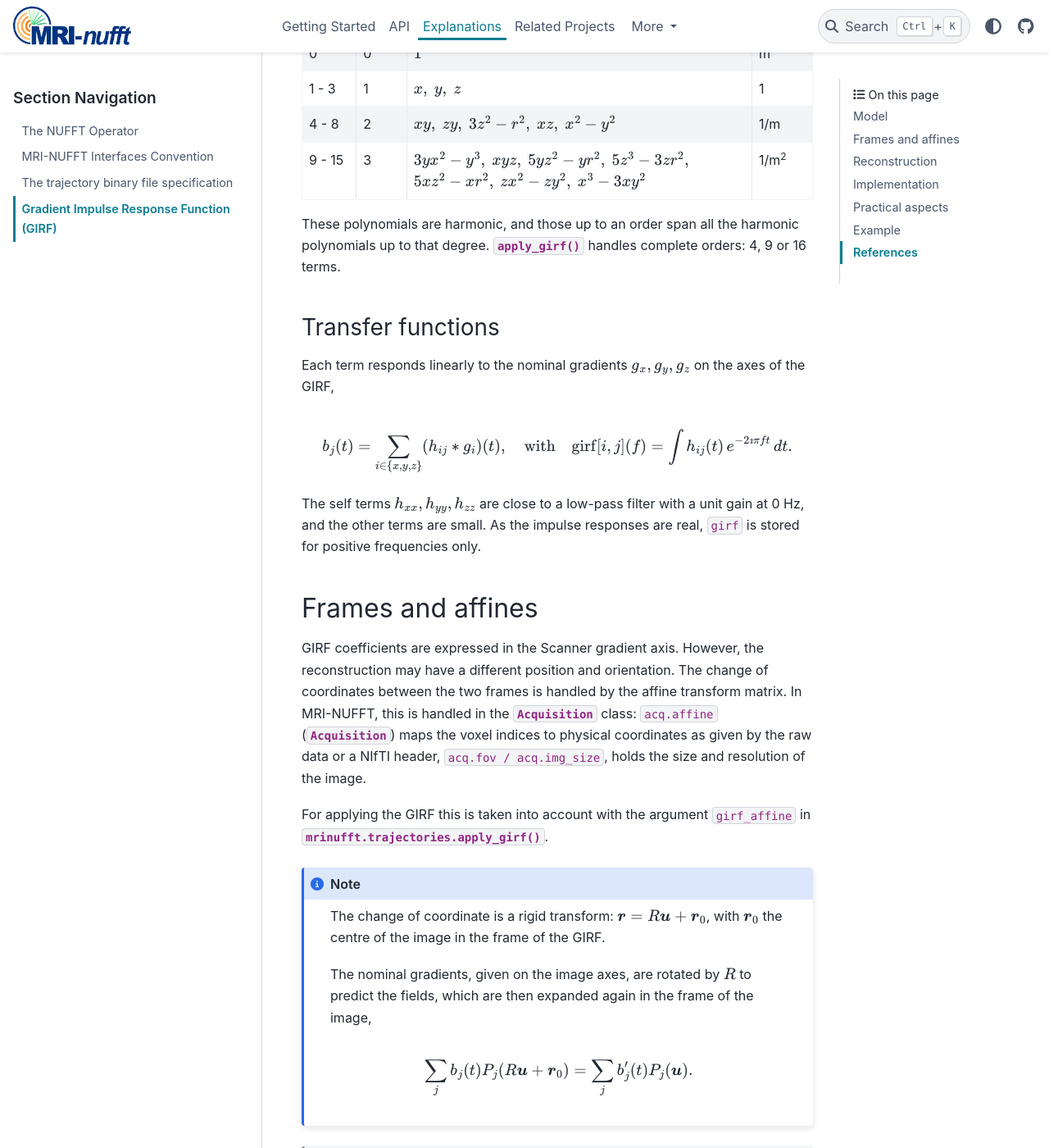
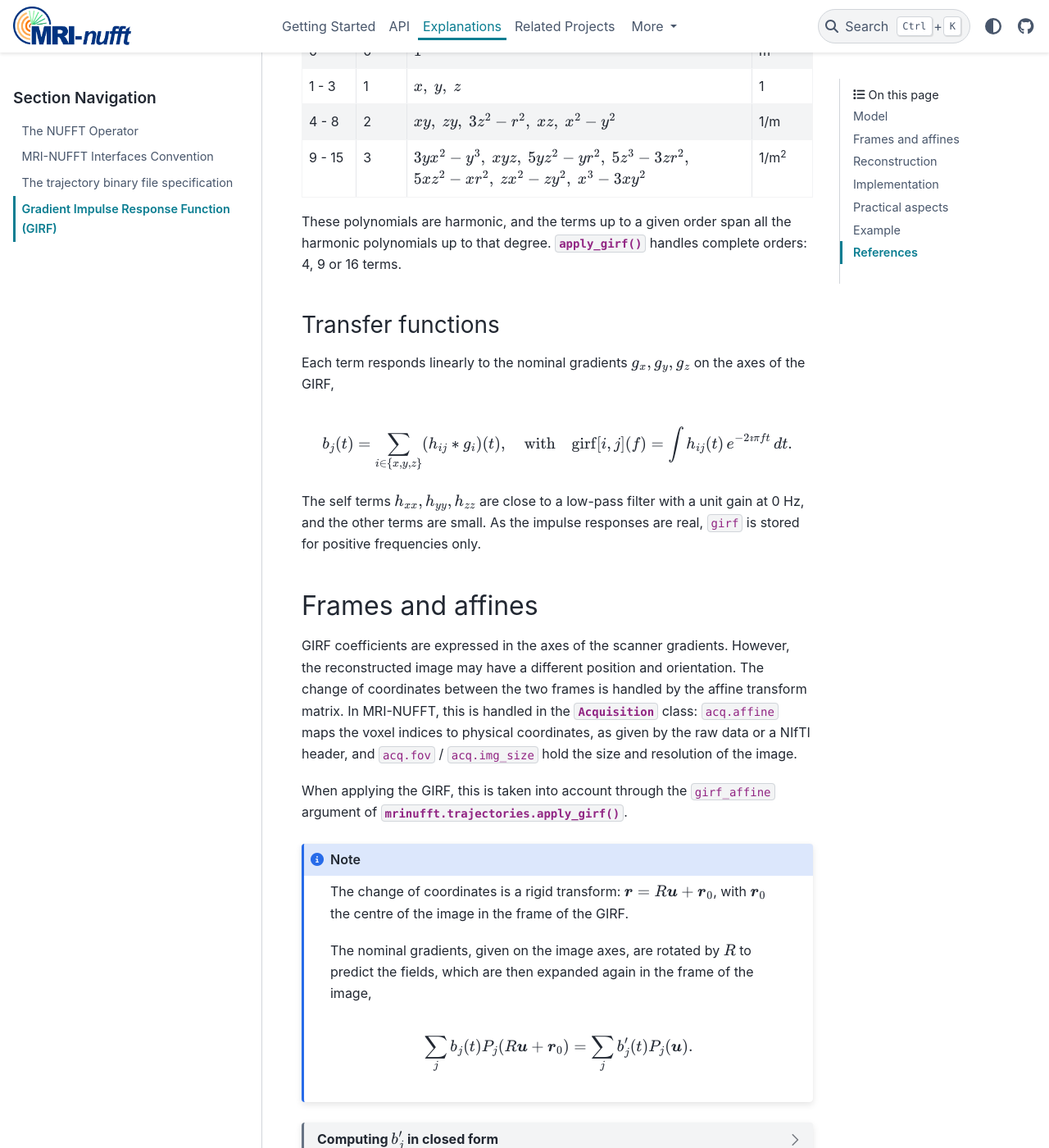
Before and after one commit to mind-inria/mri-nufft, a Sphinx documentation site: the page built from docs/explanations/girf.rst, in a window 1280 px wide and 1400 px high, scrolled down 1716 px. Shown: the whole window at 82% size. Built offline with Sphinx 7.4.7 and the PyData theme 0.15.4, drawn with Linux system fonts in a browser that asks for light colours; pages that are not in the unit, such as notebooks, are missing from menus; some of the changed text lies outside the part shown.

Commit message:
fix a bunch of grammar

```diff
--- a/docs/explanations/girf.rst
+++ b/docs/explanations/girf.rst
@@ -12,18 +12,18 @@
 For non-Cartesian trajectories, reconstructing with the nominal k-space
 positions then causes blurring, shading or ghosting.
 
-These imperfection are typically modeled as Linear Time Invariant (LTI) system, and we
-model them using the gradient impulse
-response function (GIRF) [Van13]_ [Add12]_.
+These imperfections are typically modeled as a linear time-invariant (LTI)
+system, characterized by the gradient impulse response function (GIRF)
+[Van13]_ [Add12]_.
 
 .. note::
 
-   In mri-nufft, the GIRF can be read and apply with the following functions:
+   In mri-nufft, the GIRF can be read and applied with the following functions:
 
-   - :func:`mrinufft.trajectories.apply_girf` to correct for these imperfections.
-   - :func:`mrinufft.io.read_girf` reads the GIRF (tailored to the Skope system in used at Neurospin)
+   - :func:`mrinufft.trajectories.apply_girf` corrects the trajectory for these imperfections.
+   - :func:`mrinufft.io.read_girf` reads the GIRF (tailored to the Skope system in use at NeuroSpin).
    - :func:`mrinufft.extras.compute_girf_interpolators` includes the higher-order
-       terms, and the static off-resonance, in :class:`~mrinufft.operators.off_resonance.MRIFourierCorrected`.
+     terms, and the static off-resonance, in :class:`~mrinufft.operators.off_resonance.MRIFourierCorrected`.
 
 .. tip::
 
@@ -74,7 +74,7 @@
 |         |       | :math:`5xz^2 - xr^2,\ zx^2 - zy^2,\ x^3 - 3xy^2`                  |                      |
 +---------+-------+-------------------------------------------------------------------+----------------------+
 
-These polynomials are harmonic, and those up to an order span all the harmonic polynomials up to that degree.
+These polynomials are harmonic, and the terms up to a given order span all the harmonic polynomials up to that degree.
 :func:`~mrinufft.trajectories.apply_girf` handles complete orders: 4, 9 or 16
 terms.
 
@@ -98,14 +98,14 @@
 Frames and affines
 ==================
 
-GIRF coefficients are expressed in the Scanner gradient axis. However, the reconstruction may have a different position and orientation.  The change of coordinates between the two frames is handled by the affine transform matrix. In MRI-NUFFT, this is handled in the :class:`~mrinufft.trajectories.Acquisition` class:
-``acq.affine`` (:class:`~mrinufft.trajectories.Acquisition`) maps the voxel indices to physical coordinates as given by the raw data or a NIfTI header,  ``acq.fov / acq.img_size``, holds the size and resolution of the image.
+GIRF coefficients are expressed in the axes of the scanner gradients. However, the reconstructed image may have a different position and orientation. The change of coordinates between the two frames is handled by the affine transform matrix. In MRI-NUFFT, this is handled in the :class:`~mrinufft.trajectories.Acquisition` class:
+``acq.affine`` maps the voxel indices to physical coordinates, as given by the raw data or a NIfTI header, and ``acq.fov`` / ``acq.img_size`` hold the size and resolution of the image.
 
-For applying the GIRF this is taken into account with the argument ``girf_affine`` in :func:`mrinufft.trajectories.apply_girf`.
+When applying the GIRF, this is taken into account through the ``girf_affine`` argument of :func:`mrinufft.trajectories.apply_girf`.
 
 .. note::
 
-    The change of coordinate is a rigid transform: :math:`\boldsymbol{r} = R\boldsymbol{u} + \boldsymbol{r}_0`, with :math:`\boldsymbol{r}_0` the centre of the image in the frame of the GIRF.
+    The change of coordinates is a rigid transform: :math:`\boldsymbol{r} = R\boldsymbol{u} + \boldsymbol{r}_0`, with :math:`\boldsymbol{r}_0` the centre of the image in the frame of the GIRF.
 
     The nominal gradients, given on the image axes, are rotated by :math:`R` to predict the fields, which are then expanded again in the frame of the image,
 
@@ -170,7 +170,7 @@
     All the degrees then follow from :math:`\tilde{T}_j = T_j[A, \dots, A]`, which is symmetric: the part of degree :math:`k` is :math:`\binom{l}{k}` times its entries whose first :math:`l - k`
     indices are the homogeneous one.
 
-.. dropdown:: Computing :math:`b_j'` with the linear regression
+.. dropdown:: Computing :math:`b_j'` by linear regression
 
     The relation holds for all :math:`\boldsymbol{u}`. Evaluating the terms at
     :math:`N \geq n_\mathrm{terms}` random points :math:`\boldsymbol{u}_n` gives
@@ -187,7 +187,7 @@
     use it to check the closed form.
 
 
-In MRI-NUFFT we use the closed form expression, in homogeneous coordinates
+In MRI-NUFFT we use the closed-form expression, in homogeneous coordinates
 (``_reexpansion`` in ``mrinufft/trajectories/girf.py``, used by
 :func:`~mrinufft.trajectories.apply_girf`).
 
@@ -302,7 +302,7 @@
 as the expansion in the frame of the image leaves only the phase that is
 neither constant nor linear. Its rank, the number of products, is then reduced
 to :math:`L` by an SVD of the small matrices relating the two sets of factors,
-which gives the best rank :math:`L` approximation of the series, without ever
+which gives the best rank-:math:`L` approximation of the series, without ever
 forming the :math:`M \times N` matrix of the exponential. A factorization of the
 static off-resonance is included by taking the products of its factors with
 those of the compressed series, and compressing these products in the same way.
@@ -345,7 +345,7 @@
   response slower than the window precedes its cause.
 
 Responses slower than :math:`1/\delta f` cannot be represented. In particular, a
-gain at 0 Hz that departs from those of the neighbouring frequencies, e.g.
+gain at 0 Hz that departs from that of the neighbouring frequencies, e.g.
 because of how drifts were removed during the measurement, is spread as a
 constant over the whole window: it adds a ramp lasting :math:`1/\delta f` after
 each change of the gradients. The low frequencies of a GIRF are worth checking
```
Also changed, not shown: other parts of docs/explanations/girf.rst (+3 -3 lines).
